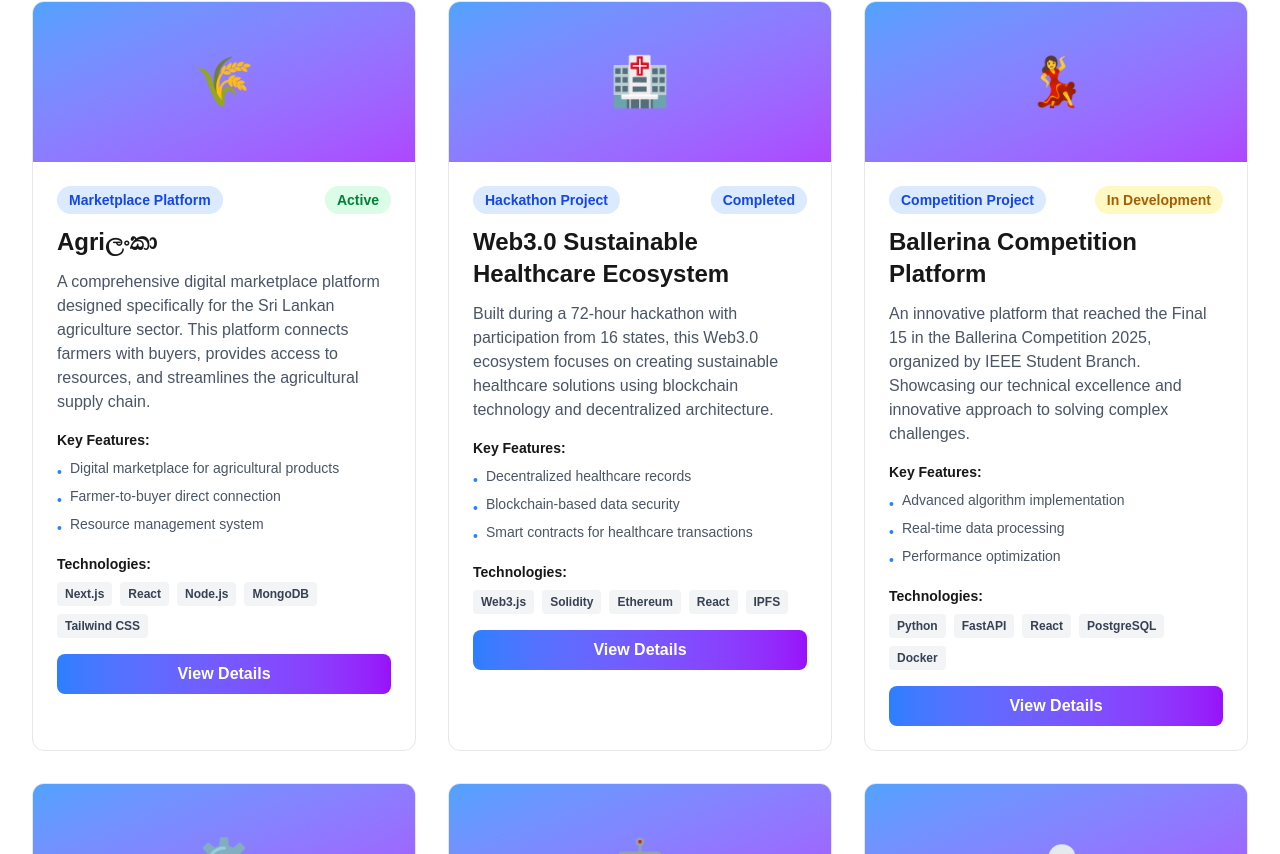
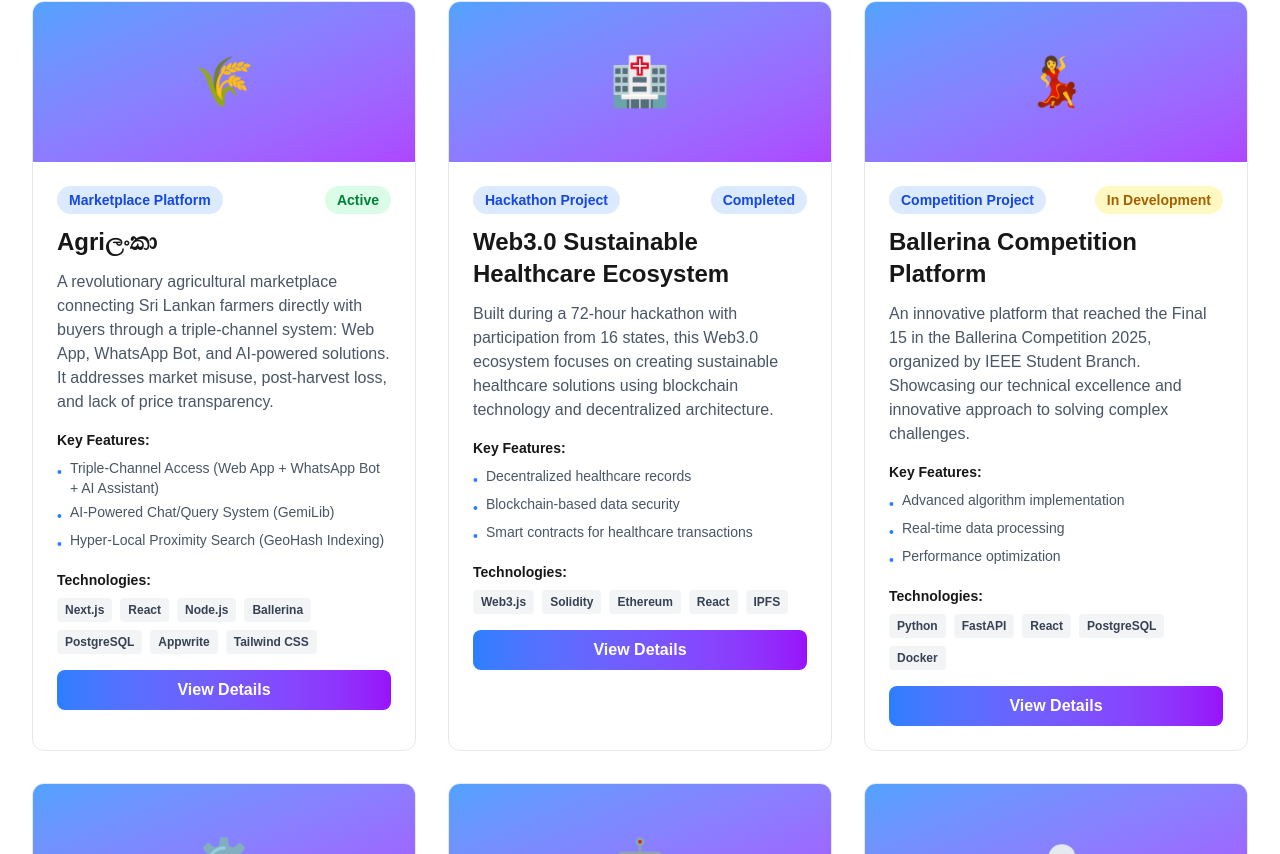
Before and after one commit to TetraNeurons/TetraNeurons-Website, a Next.js app: page /projects in a window 1280 px wide. Shown: the part 444-1298 px from the top of the page. Built offline with nearby package versions, Linux system fonts and the light colour scheme.

Commit message:
feat: Update AgriLanka project details with info from pitch deck

```diff
--- a/src/app/projects/page.tsx
+++ b/src/app/projects/page.tsx
@@ -7,15 +7,15 @@ export default function Projects() {
       id: 1,
       title: 'Agriලංකා',
       category: 'Marketplace Platform',
-      description: 'A comprehensive digital marketplace platform designed specifically for the Sri Lankan agriculture sector. This platform connects farmers with buyers, provides access to resources, and streamlines the agricultural supply chain.',
+      description: 'A revolutionary agricultural marketplace connecting Sri Lankan farmers directly with buyers through a triple-channel system: Web App, WhatsApp Bot, and AI-powered solutions. It addresses market misuse, post-harvest loss, and lack of price transparency.',
       features: [
-        'Digital marketplace for agricultural products',
-        'Farmer-to-buyer direct connection',
-        'Resource management system',
-        'Supply chain optimization',
-        'Mobile-responsive design',
+        'Triple-Channel Access (Web App + WhatsApp Bot + AI Assistant)',
+        'AI-Powered Chat/Query System (GemiLib)',
+        'Hyper-Local Proximity Search (GeoHash Indexing)',
+        'Multi-language Interface (Sinhala, Tamil, English)',
+        'Direct Farmer-to-Buyer Market Access',
       ],
-      technologies: ['Next.js', 'React', 'Node.js', 'MongoDB', 'Tailwind CSS'],
+      technologies: ['Next.js', 'React', 'Node.js', 'Ballerina', 'PostgreSQL', 'Appwrite', 'Tailwind CSS'],
       image: '🌾',
       status: 'Active',
     },
```
